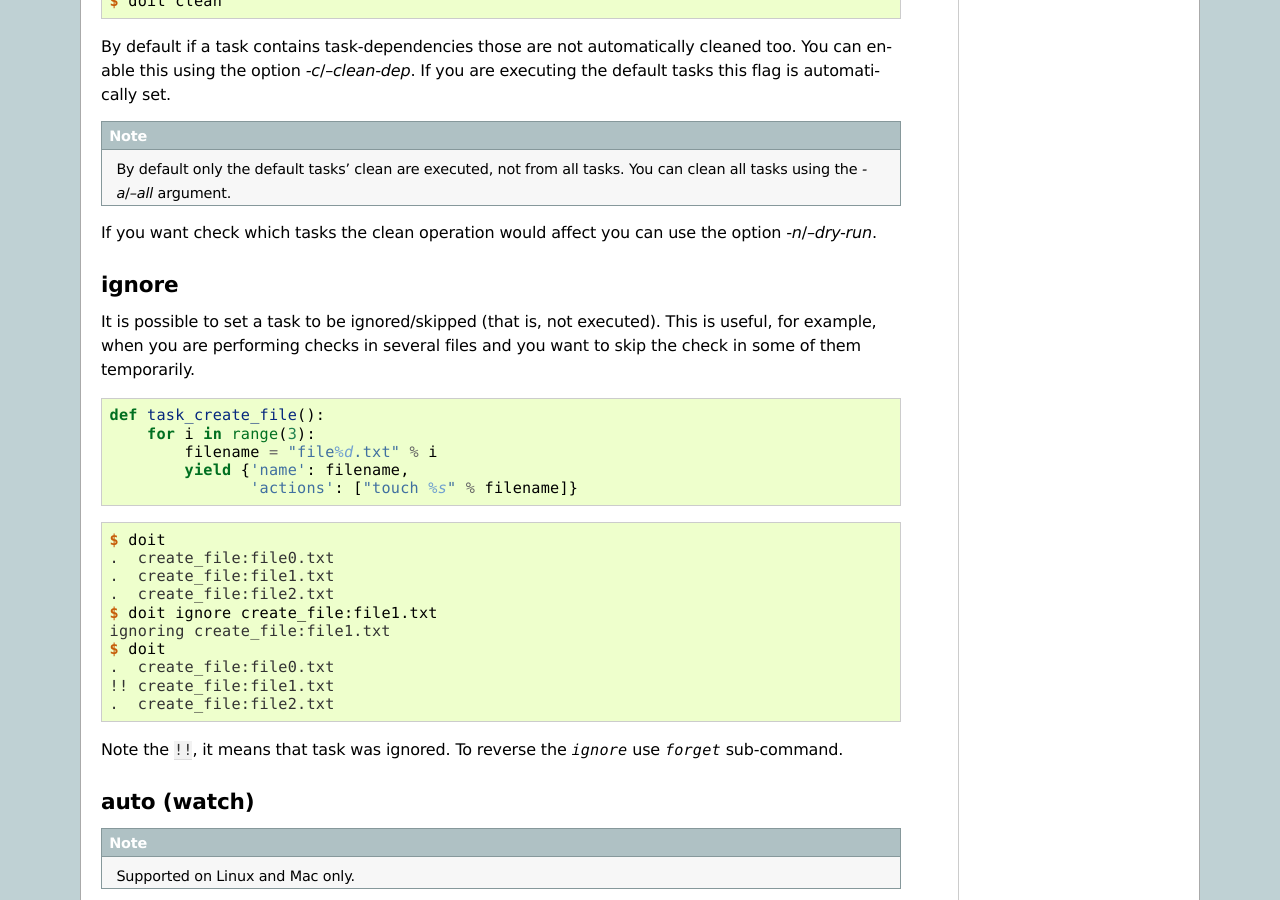
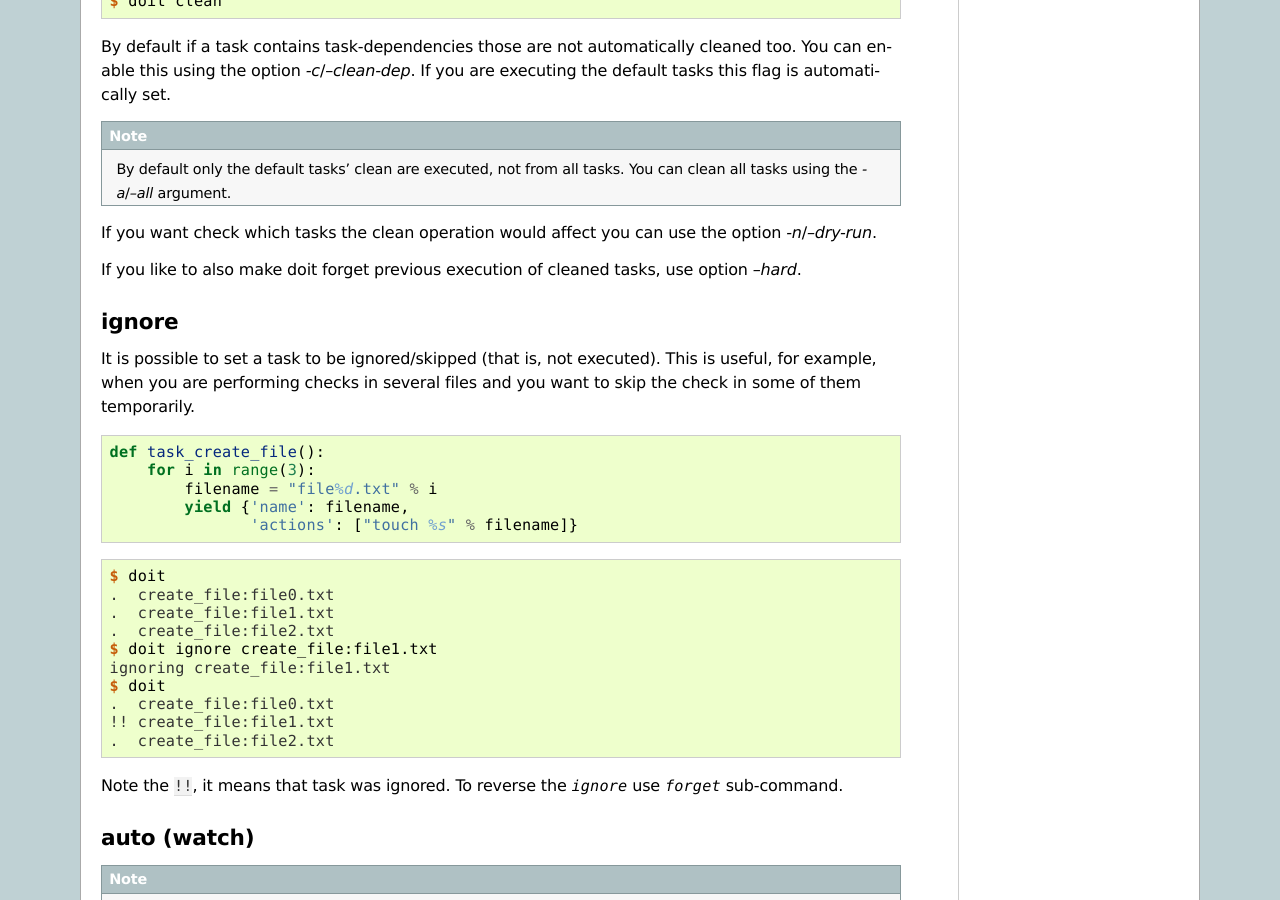
Before and after one commit to pydoit/doit, a Sphinx documentation site: the page built from doc/cmd_other.rst, in a window 1280 px wide and 900 px high, scrolled down 3052 px. Built offline with Sphinx 7.4.7, drawn with Linux system fonts in a browser that asks for light colours.

Commit message:
added clean --hard to docs

```diff
--- a/doc/cmd_other.rst
+++ b/doc/cmd_other.rst
@@ -147,6 +147,8 @@ If you are executing the default tasks this flag is automatically set.
     You can clean all tasks using the *-a*/*--all* argument.
 
 If you want check which tasks the clean operation would affect you can use the option *-n*/*--dry-run*.
+
+If you like to also make doit forget previous execution of cleaned tasks, use option *--hard*.
 
 
 
```
Also changed, not shown: 1 other file.
